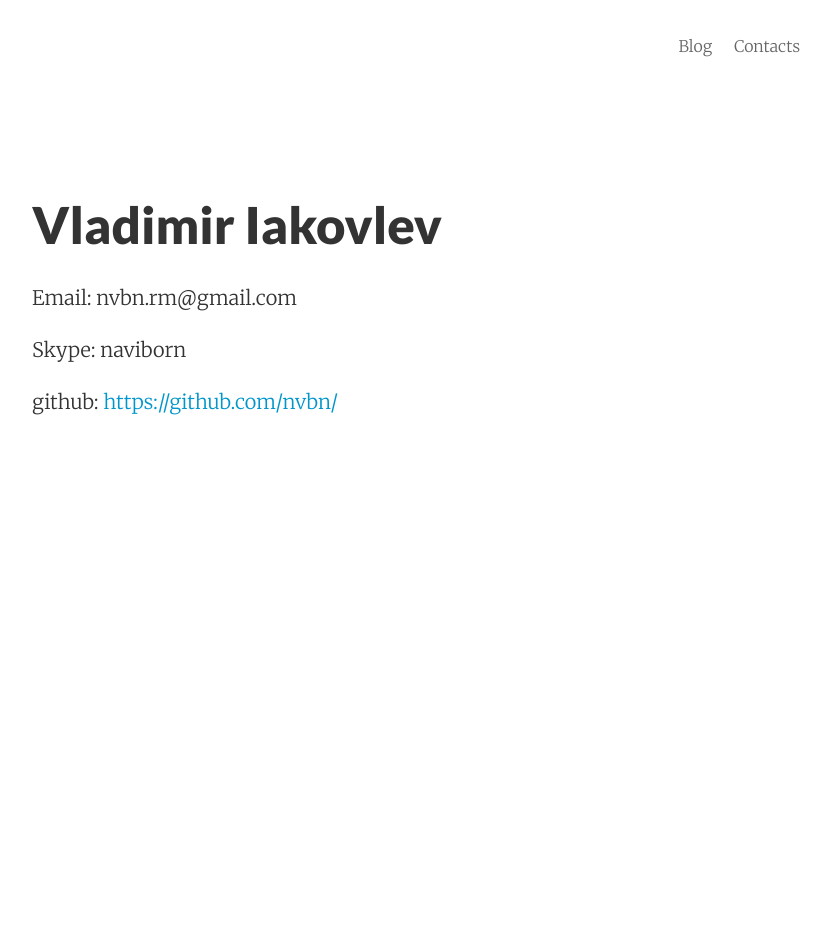
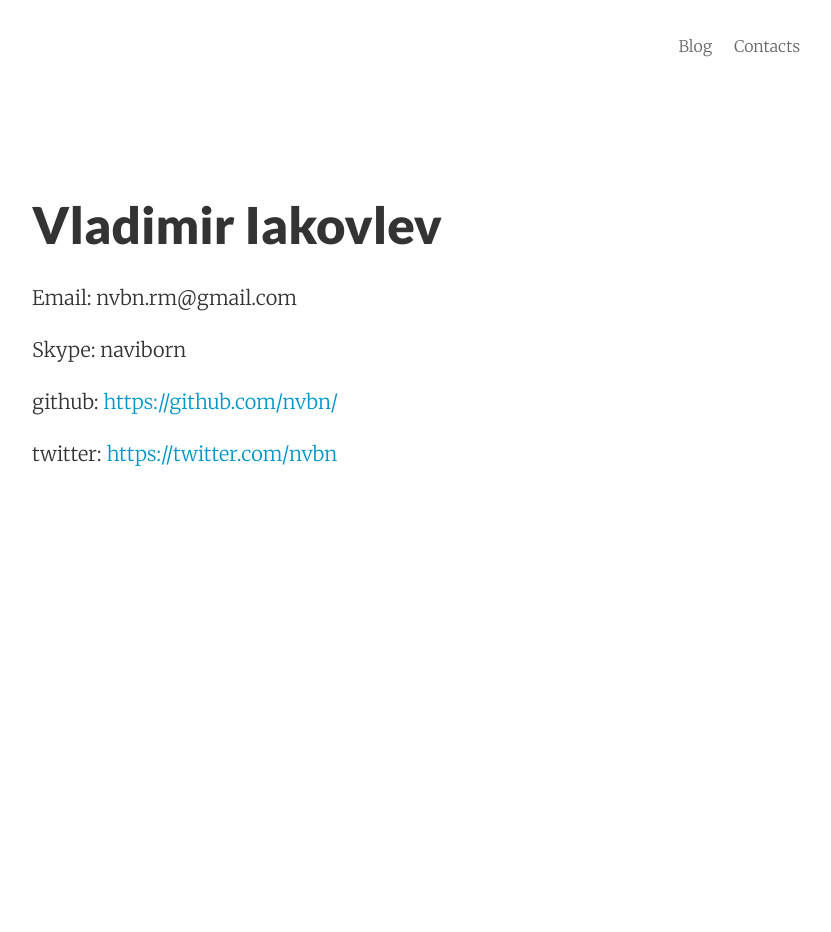
Before and after one commit to nvbn/nvbn.github.io, a Jekyll site: the page built from contacts.html, in a window 1280 px wide. Shown: the whole page, without its empty margins (224-1055 px from the left). Built offline with Jekyll 4.4.1, drawn with Linux system fonts in a browser that asks for light colours; Markdown is read by kramdown in place of the engine named in the settings.

Commit message:
Add twitter to contacts page

```diff
--- a/contacts.html
+++ b/contacts.html
@@ -7,3 +7,4 @@ page_title: Vladimir Iakovlev
         <p>Email: nvbn.rm@gmail.com</p>
         <p>Skype: naviborn</p>
         <p>github: <a href="https://github.com/nvbn/">https://github.com/nvbn/</a></p>
+        <p>twitter: <a href="https://twitter.com/nvbn">https://twitter.com/nvbn</a></p>
```
